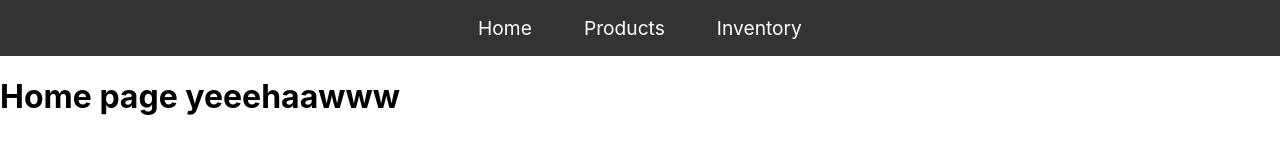
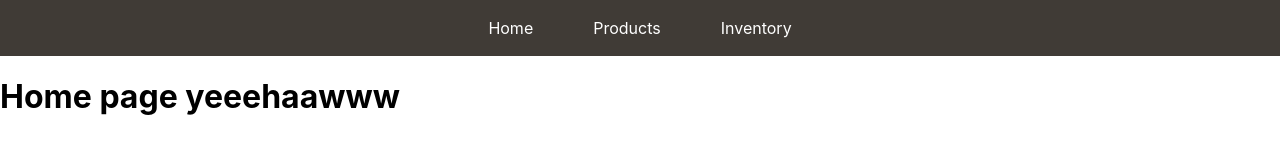
Before and after one commit to CNA-25/admin-frontend, a React (Create React App) app: page / in a window 1280 px wide. Shown: the top 160 px of the page. Built offline with nearby package versions, Linux system fonts and the light colour scheme.

Commit message:
matcha navbar style för avoid comflict

```diff
--- a/src/style/NavBar.css
+++ b/src/style/NavBar.css
@@ -1,30 +1,30 @@
+
 nav {
-    background-color: #333;
-    padding: 1rem;
+    background-color: #403B36;
+    padding: 10px 0;
 }
 
-nav ul {
-    list-style: none;
+ul {
+    list-style-type: none;
+    margin: 0;
+    padding: 0;
     display: flex;
     justify-content: center;
-    gap: 20px;
-    padding: 0;
-    margin: 0;
 }
 
-nav ul li {
-    display: inline;
+li {
+    margin: 0 15px;
 }
 
-nav ul li a {
+a {
+    color: white;
     text-decoration: none;
-    color: white;
-    font-size: 1.2rem;
-    padding: 0.5rem 1rem;
-    transition: background 0.3s ease;
+    font-size: 16px;
+    padding: 8px 15px;
+    display: inline-block;
 }
 
-nav ul li a:hover {
-    background-color: #555;
+a:hover {
+    background-color: #555555;
     border-radius: 5px;
 }
```
